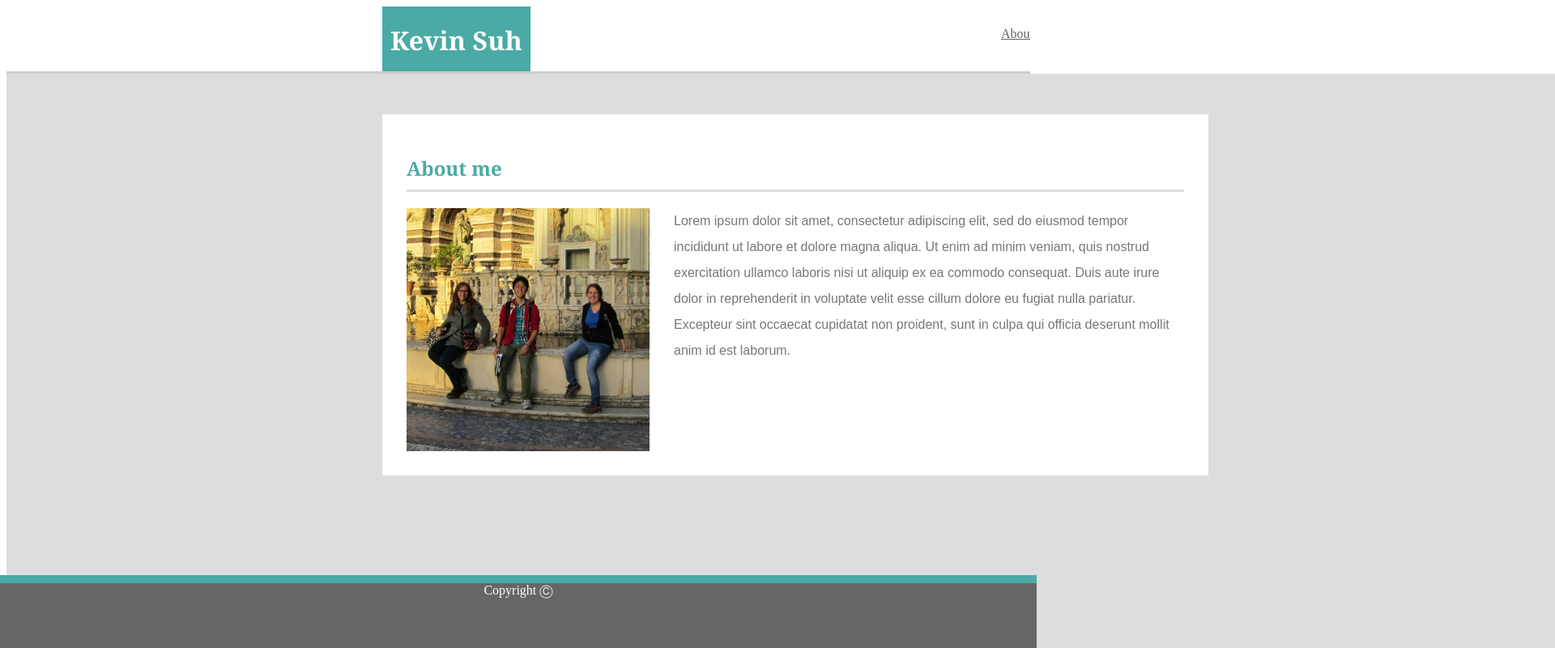
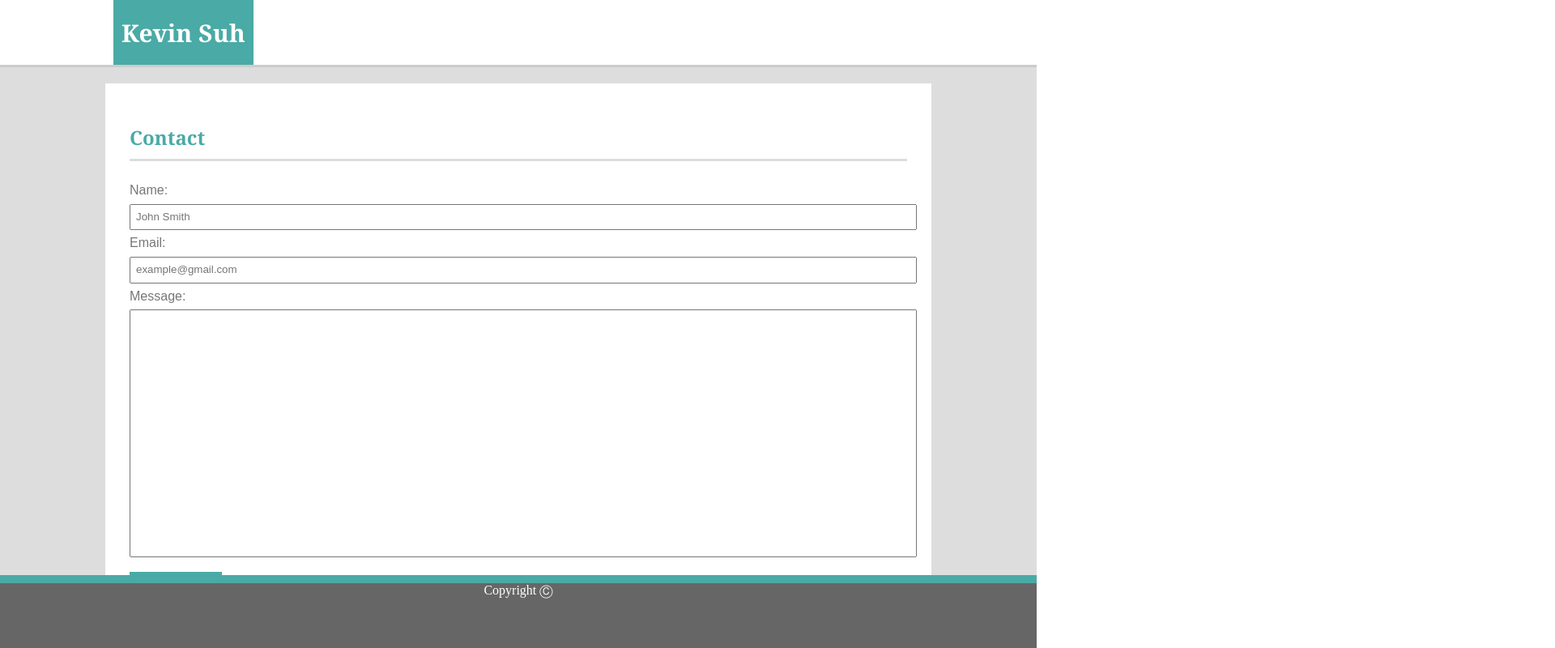
Before and after one commit to kesuh42/Homework1, a plain HTML site: page contact.html in a window 1280 px wide. Shown: the top 800 px of the page at 81% size, 1920 px wide, since content can reach past the window. Drawn offline with Linux system fonts and the light colour scheme.

Commit message:
Touching up other pages

```diff
--- a/assets/css/style.css
+++ b/assets/css/style.css
@@ -4,50 +4,62 @@ header {
     border-bottom: 3px solid #cccccc;
     height: 80px;
     overflow: hidden;
+    width: 100%;
 }
 
 h1 {
     font-family: 'Georgia', Times, 'Times New Roman', serif;
+}
 
-}#name {
+body {
+    margin: 0px;
+}
+
+#name {
     position: relative;
     height: 100%;
-    left: 464px;
+    left: calc(50% - 500px);
     float: left;
-    color: white;
+    color: #ffffff;
     background-color: #4aaaa5;
     padding: 20px 10px;
-    margin: 0px;
+    margin: 0px auto;
+    font-size: 30px;
 }
 
 #links {
     position: relative;
     top: 25px;
-    right: -1020px;
-    width: 50%;
+    left: calc(50% + 480px);
     height: 50px;
 }
 
 .link {
-    padding: 22px 25px;
+    padding-top: 25px;
+    padding-right: 25px;
     color: #666666;
+}
+
+.textbackground {
+    background-color: #dddddd;
+    height: 1000px;
+    width: 100%;
+    float: center;
 }
 
 article {
     width: 960px;
-
     color: #777777;
     background-color: #ffffff;
+    padding: 30px;
+    overflow: hidden;
     margin: auto;
-    border-width: 50px 464px 500px 464px;
-    border-style: solid;
-    border-color: #dddddd;
-    padding: 30px;
-
-    overflow: hidden;
+    position: relative;
+    top: 20px;
+    font-family: 'Arial', 'Helvetica Neue', Helvetica, sans-serif;
 }
 
-#aboutme{
+.articletitle{
     color: #4aaaa5;
     padding-bottom: 10px;
     border-bottom: 3px solid #dddddd;
@@ -60,9 +72,33 @@ article {
     padding-right: 30px;
 }
 
+input {
+    width: 960px;
+}
+
 .articletext {
-    font-family: 'Arial', 'Helvetica Neue', Helvetica, sans-serif;
     line-height: 2;
+}
+
+form {
+    line-height: 2;
+}
+
+input {
+    padding-left: 6px;
+    line-height: 2;
+}
+
+#messagebox {
+    height: 300px;
+}
+
+button {
+    background-color: #4aaaa5;
+    color: #ffffff;
+    border: none;
+    padding: 12px 32px;
+    font-size: 16px;
 }
 
 footer {
@@ -76,3 +112,8 @@ footer {
     border-top: 10px solid #4aaaa5;
     color: white;
 }
+
+.footertext {
+    position: relative;
+    top: 36px;
+}
--- a/contact.html
+++ b/contact.html
@@ -3,7 +3,7 @@
 
 <head>
     <meta charset="UTF-8">
-    <title>About Me</title>
+    <title>Contact</title>
     <link rel="stylesheet" type="text/css" href="assets/css/style.css">
 </head>
 
@@ -17,11 +17,21 @@
         </div>
     </header>
 
+    <div class="textbackground">
     <article>
-        <h1 id="aboutme">About me</h1>
-        <img id="kevinpic" src="assets/images/me.jpg" alt="Kevin">
-        <p class="articletext">Lorem ipsum dolor sit amet, consectetur adipiscing elit, sed do eiusmod tempor incididunt ut labore et dolore magna aliqua. Ut enim ad minim veniam, quis nostrud exercitation ullamco laboris nisi ut aliquip ex ea commodo consequat. Duis aute irure dolor in reprehenderit in voluptate velit esse cillum dolore eu fugiat nulla pariatur. Excepteur sint occaecat cupidatat non proident, sunt in culpa qui officia deserunt mollit anim id est laborum.</p>
+        <h1 class="articletitle">Contact</h1>
+        <form>
+        Name: <br>
+        <input type="text" name="name" placeholder="John Smith"><br>
+        Email: <br>
+        <input type="text" name="email" placeholder="example@gmail.com"><br>
+        Message: <br>
+        <input type="text" name="message" id="messagebox"><br>
+        </form>
+        <br>
+        <button type="button">Submit</button>
     </article>
+    </div>
 
     <footer>
         Copyright Ⓒ
```
Also changed, not shown: index.html (+5 -3 lines), portfolio.html (+5 -4 lines).
